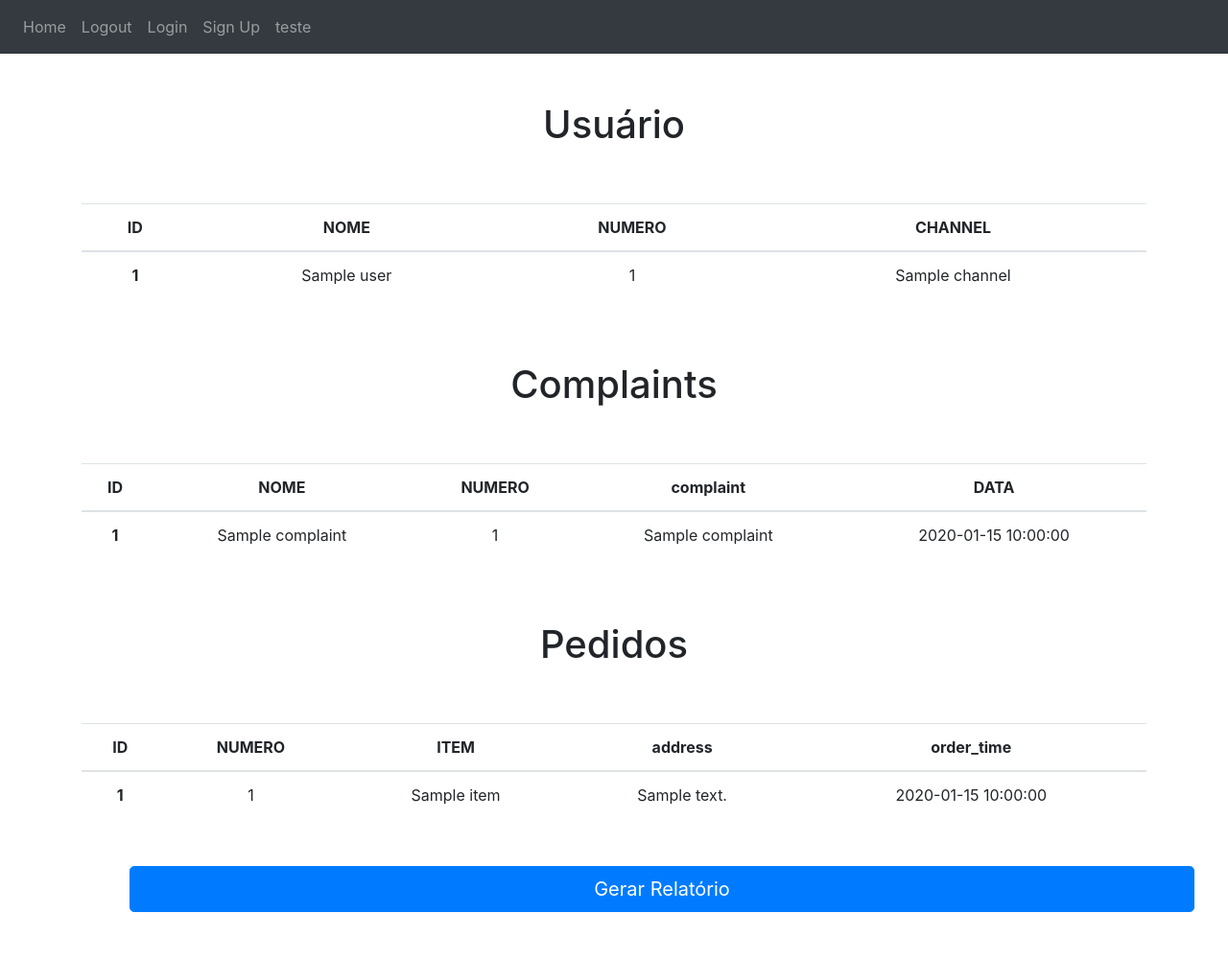
After one commit to Eduwilll/web-flask, a Flask app: page /teste in a window 1280 px wide. The commit adds this page. Shown: the whole page at 96% size. Run offline with Flask 2, Linux system fonts and the light colour scheme; a database or web service that is not in the repository returns one stand-in record (values such as "Sample title"); some libraries are stand-ins or nearby versions.

Commit message:
first commit

```diff
--- a/main.py
+++ b/main.py
@@ -3,4 +3,4 @@ from  website import create_app
 app = create_app()
 
 if __name__ == '__main__':
-    app.run()
+    app.run(debug=True)
--- a/website/auth.py
+++ b/website/auth.py
@@ -1,9 +1,38 @@
 from flask import Blueprint, render_template, request, flash
 from pymongo import MongoClient
+import pdfkit
+
 cluster = MongoClient("mongodb+srv://dbBot:admin@cluster0.yn32au7.mongodb.net/?retryWrites=true&w=majority") # endereço do mangodb
 db = cluster["salgados"] #Banco de dados
 admin = db["admin"] #Colletion user
+users = db["users"]
+complaint = db["complaint"]
+orders = db["orders"]
 auth = Blueprint('auth', __name__)
+
+
+@auth.route("/teste", methods=['GET','POST'])
+def teste():
+    if request.method == 'POST':
+        flash("Ralatório generado", category='success')
+    a= []
+    for x in users.find({}):
+        #print(x)
+        a.append(x)
+    b = []
+    for c in complaint.find({}):
+        #print(c)
+        b.append(c)
+    o = []
+    for d in orders.find({}):
+        #print(d)
+        o.append(d)
+    return render_template("teste.html", value=a, comp=b, orders=o)
+@auth.route('/result',methods=['POST', 'GET'])
+def result():
+    output = request.form.to_dict()
+    print(output)
+    return render_template('teste.html')
 
 @auth.route("/login", methods=['GET','POST'])
 def login():
@@ -13,8 +42,7 @@ def login():
 
 @auth.route("/logout")
 def logout():
-    admin1 = admin.find_one()
-    return f"<h1>Logout{admin1}</h1>"
+    return "<h1>Logout</h1>"
 
 @auth.route("/sign-up", methods=['GET','POST'])
 def signup():
@@ -36,5 +64,4 @@ def signup():
         else:
             # add user to database
             flash("Conta criada", category='success')
-            users.insert_one({"number": number, "ProfileName": profileName, "channel": "whatsapp", "status": "main", "messages": []})
     return render_template("sign_up.html")
--- a/website/templates/base.html
+++ b/website/templates/base.html
@@ -35,6 +35,7 @@
 
           <a class="nav-item nav-link" id="login" href="/login">Login</a>
           <a class="nav-item nav-link" id="signUp" href="/sign-up">Sign Up</a>
+          <a class="nav-item nav-link" id="teste" href="/teste">teste</a>
 
         </div>
       </div>
--- a/website/templates/home.html
+++ b/website/templates/home.html
@@ -1,14 +1,11 @@
 {% extends "base.html" %}
 <h1 align="center">Notes</h1>
 <ul class="list-group list-group-flush" id="notes">
-
   <li class="list-group-item">
-
     <button type="button" class="close" onClick="deleteNote({{ note.id }})">
       <span aria-hidden="true">&times;</span>
     </button>
   </li>
-
 </ul>
 <form method="POST">
   <textarea name="note" id="note" class="form-control"></textarea>
--- /dev/null
+++ b/website/templates/teste.html
@@ -0,0 +1,88 @@
+{% extends "base.html" %} {% block content
+%}
+<style>
+h1 {text-align: center;padding: 50px 50px;}
+p {text-align: center;}
+div {text-align: center;}
+button {text-align: center;margin: 50px;}
+</style>
+
+<div>
+<h1>Usuário</h1>
+</div>
+<table class="table">
+  <thead>
+    <tr>
+      <th scope="col">ID</th>
+      <th scope="col">NOME</th>
+      <th scope="col">NUMERO</th>
+      <th scope="col">CHANNEL</th>
+    </tr>
+  </thead>
+  <tbody>
+{% for valor in value%}
+    <tr>
+      <th scope="row">{{valor['_id']}}</th>
+      <td >{{valor['ProfileName']}}</td>
+      <td>{{valor['number']}}</td>
+      <td>{{valor['channel']}}</td>
+    </tr>
+      {%endfor%}
+  </tbody>
+</table>
+<div>
+<h1>Complaints</h1>
+</div>
+<table class="table">
+  <thead>
+    <tr>
+      <th scope="col">ID</th>
+      <th scope="col">NOME</th>
+      <th scope="col">NUMERO</th>
+      <th scope="col">complaint</th>
+      <th scope="col">DATA</th>
+    </tr>
+  </thead>
+  <tbody>
+{% for comps in comp%}
+    <tr>
+      <th scope="row">{{comps['_id']}}</th>
+      <td >{{comps['name']}}</td>
+      <td>{{comps['number']}}</td>
+      <td>{{comps['complaint']}}</td>
+      <td>{{comps['complaint_time']}}</td>
+    </tr>
+      {%endfor%}
+  </tbody>
+</table>
+<div>
+<h1>Pedidos</h1>
+</div>
+<table class="table">
+  <thead>
+    <tr>
+      <th scope="col">ID</th>
+      <th scope="col">NUMERO</th>
+      <th scope="col">ITEM</th>
+      <th scope="col">address</th>
+      <th scope="col">order_time</th>
+    </tr>
+  </thead>
+  <tbody>
+{% for order in orders%}
+    <tr>
+      <th scope="row">{{order['_id']}}</th>
+      <td >{{order['number']}}</td>
+      <td>{{order['item']}}</td>
+      <td>{{order['address']}}</td>
+      <td>{{order['order_time']}}</td>
+    </tr>
+      {%endfor%}
+  </tbody>
+</table>
+<form method="POST">
+  <button type="submit"  name="forwardBtn" class="btn btn-primary btn-lg btn-block">Gerar Relatório</button>
+</form>
+
+
+{% endblock %}
```
